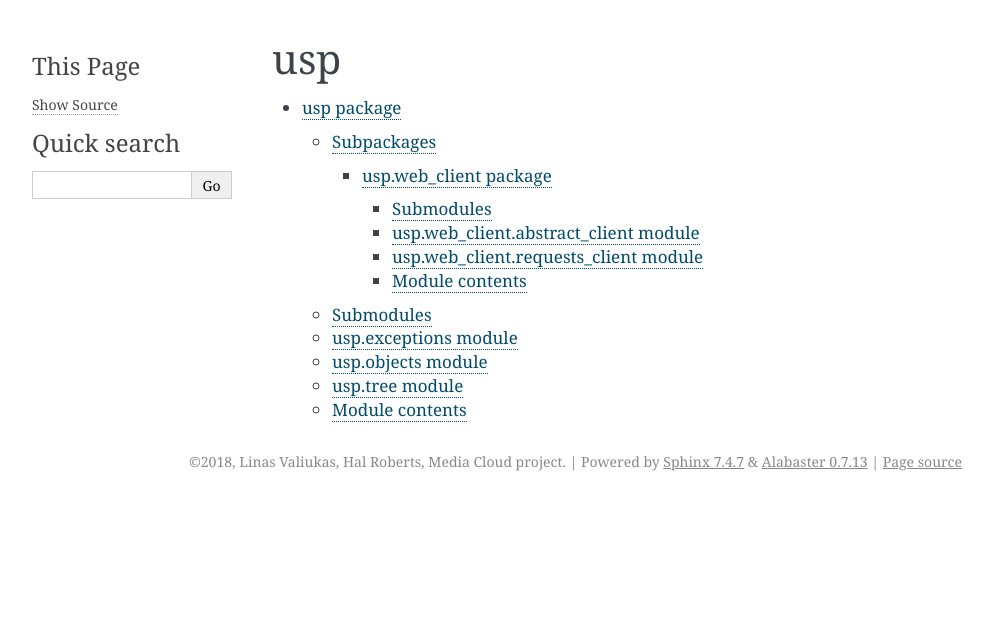
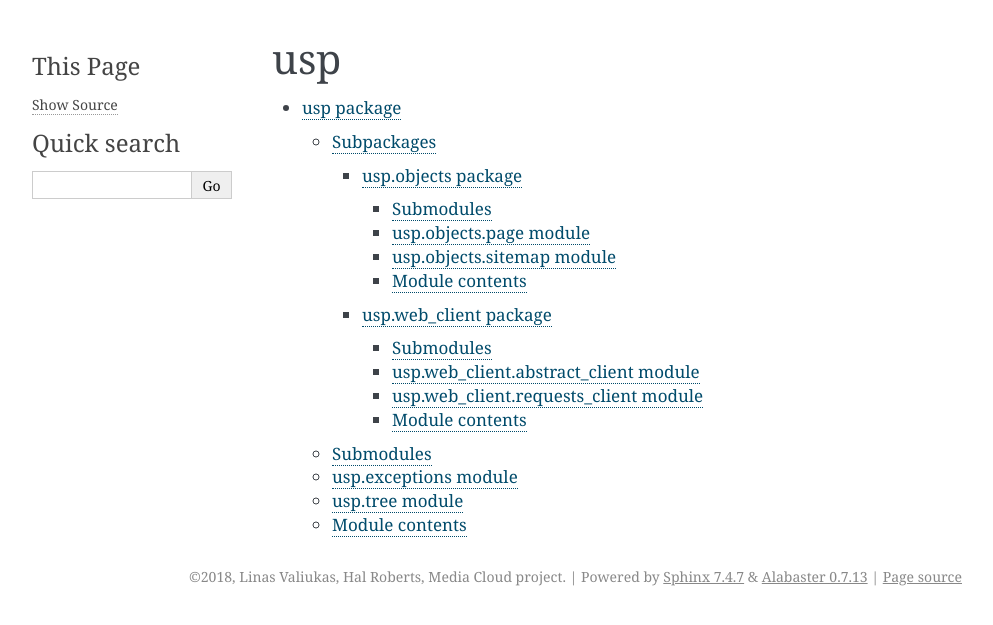
Before and after one commit to GateNLP/ultimate-sitemap-parser, a Sphinx documentation site: the page built from docs/modules.rst, in a window 1280 px wide. Shown: the top 625 px of the page, without its empty margins (148-1141 px from the left). Built offline with Sphinx 7.4.7, drawn with Linux system fonts in a browser that asks for light colours.

Commit message:
Autogenerate docs for .objects

```diff
--- /dev/null
+++ b/docs/usp.objects.rst
@@ -0,0 +1,30 @@
+usp.objects package
+=======================
+
+Submodules
+----------
+
+usp.objects.page module
+---------------------------------------
+
+.. automodule:: usp.objects.page
+    :members:
+    :undoc-members:
+    :show-inheritance:
+
+usp.objects.sitemap module
+---------------------------------------
+
+.. automodule:: usp.objects.sitemap
+    :members:
+    :undoc-members:
+    :show-inheritance:
+
+
+Module contents
+---------------
+
+.. automodule:: usp.objects
+    :members:
+    :undoc-members:
+    :show-inheritance:
--- a/docs/usp.rst
+++ b/docs/usp.rst
@@ -6,6 +6,7 @@ Subpackages
 
 .. toctree::
 
+    usp.objects
     usp.web_client
 
 Submodules
```
Also changed, not shown: other parts of docs/usp.rst (+0 -8 lines).
